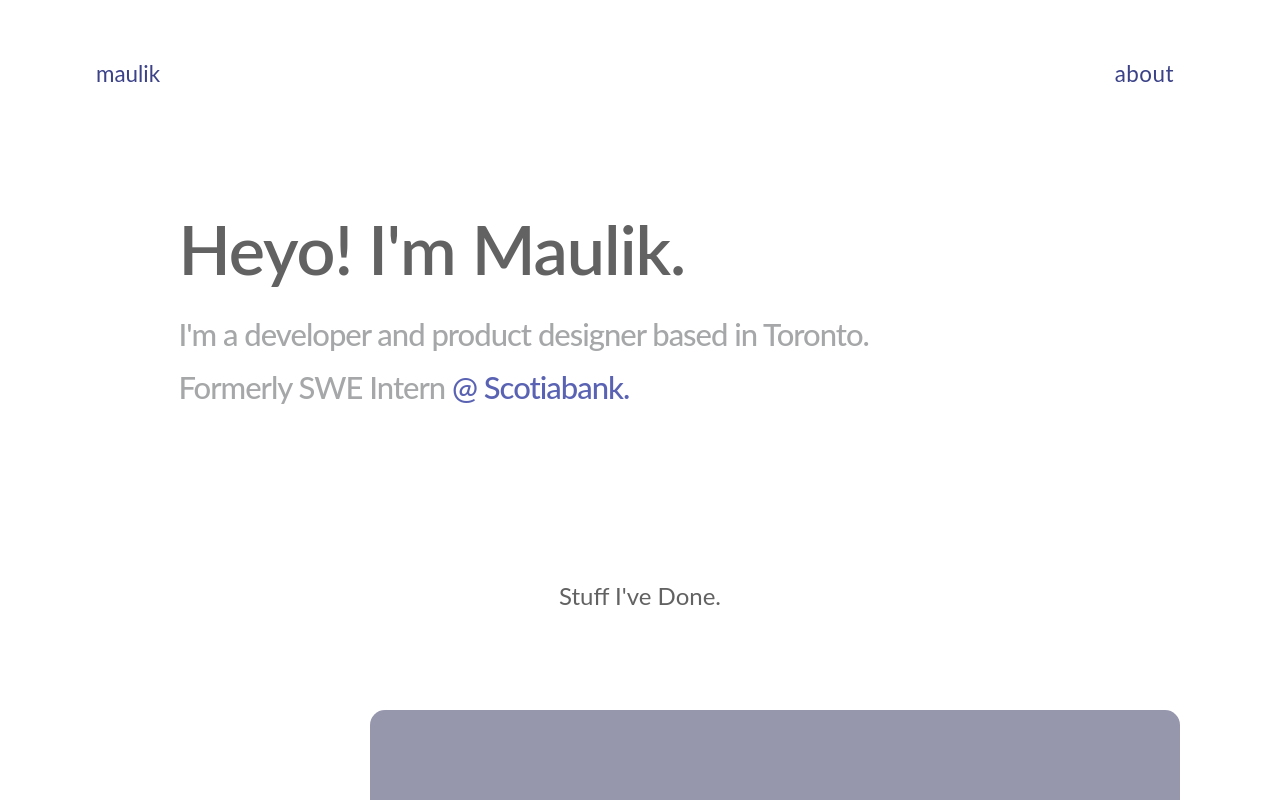
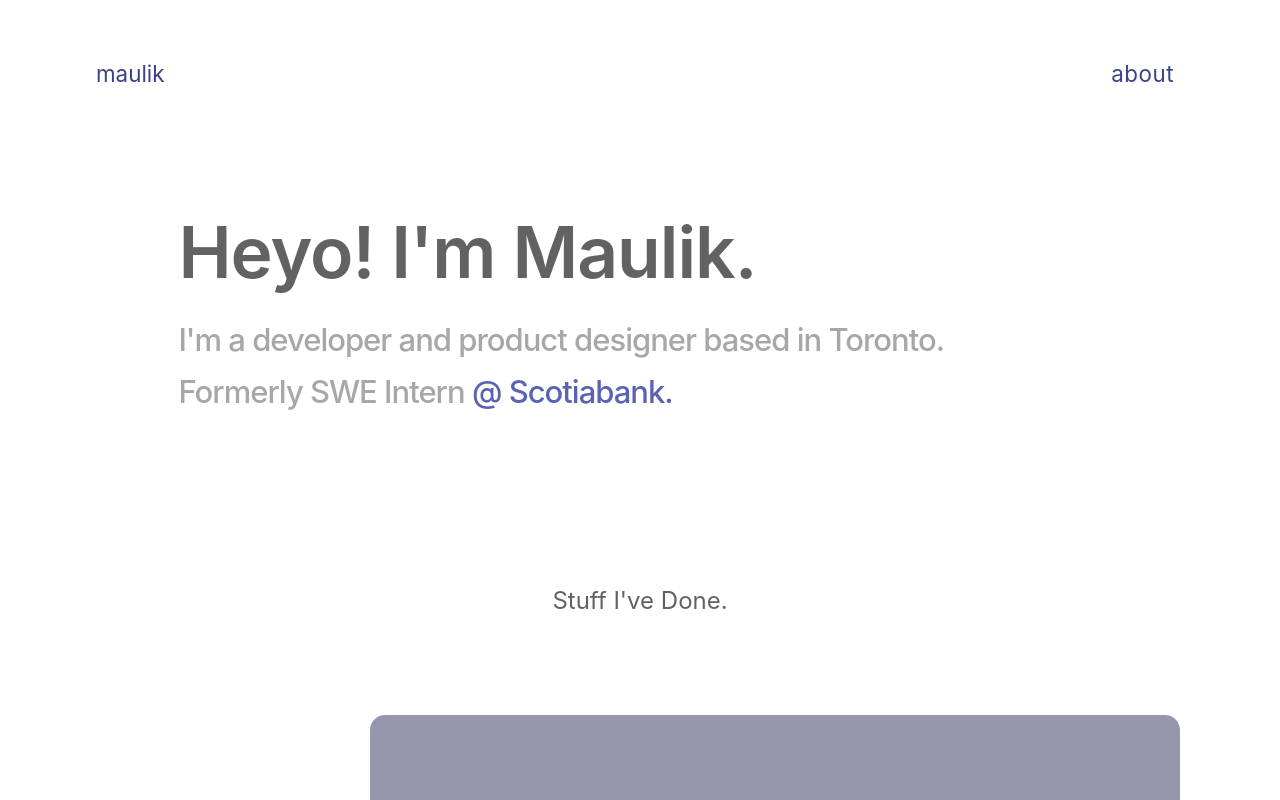
Before and after one commit to mshah87/mshah87.github.io, a Vue app: page / in a window 1280 px wide. Shown: the top 800 px of the page. Built offline with nearby package versions, Linux system fonts and the light colour scheme; what @vuikit/icons, vuikit would draw is missing.

Commit message:
clean up

```diff
--- a/src/assets/styles/customstyle.css
+++ b/src/assets/styles/customstyle.css
@@ -3,7 +3,7 @@ media queries
 */
 
 body {
-  font-family: Calibre, "San Francisco", "SF Pro Text", -apple-system, system-ui, BlinkMacSystemFont, Roboto, "Helvetica Neue", "Segoe UI", Arial, sans-serif;
+  font-family: "San Francisco", "SF Pro Text", -apple-system, system-ui, BlinkMacSystemFont, Roboto, "Helvetica Neue", "Segoe UI", Arial, sans-serif;
   margin: 0px;
 }
 
--- a/src/components/Introduction.vue
+++ b/src/components/Introduction.vue
@@ -17,9 +17,6 @@ export default {
 </script>
 
 <style>
-
-@import '../assets/styles/customstyle.css';
-
 .hero__title {
   position: relative;
   max-width: 840px;
@@ -36,7 +33,7 @@ export default {
 }
 
 .hello{
-  font-size: 2.2em;
+  font-size: 2.3em;
   font-weight: 600;
   color: #636262;
 }
@@ -120,5 +117,4 @@ export default {
       font-size: 40px;
     }
   }
-
 </style>
--- a/src/views/About.vue
+++ b/src/views/About.vue
@@ -96,7 +96,7 @@ components: {
 }
 
 .span4{
-  color: black;
+  color: #2b2b2b;
   font-size: 18px;
   letter-spacing: 0.5px;
   line-height: 1.6;
--- a/src/views/NotFound.vue
+++ b/src/views/NotFound.vue
@@ -22,7 +22,6 @@ html {
 }
 
 body{
-    font-family: 'Lato', sans-serif;
     color: #888;
     margin: 0;
 }
```
Also changed, not shown: src/views/Home.vue (line endings or trailing spaces).
